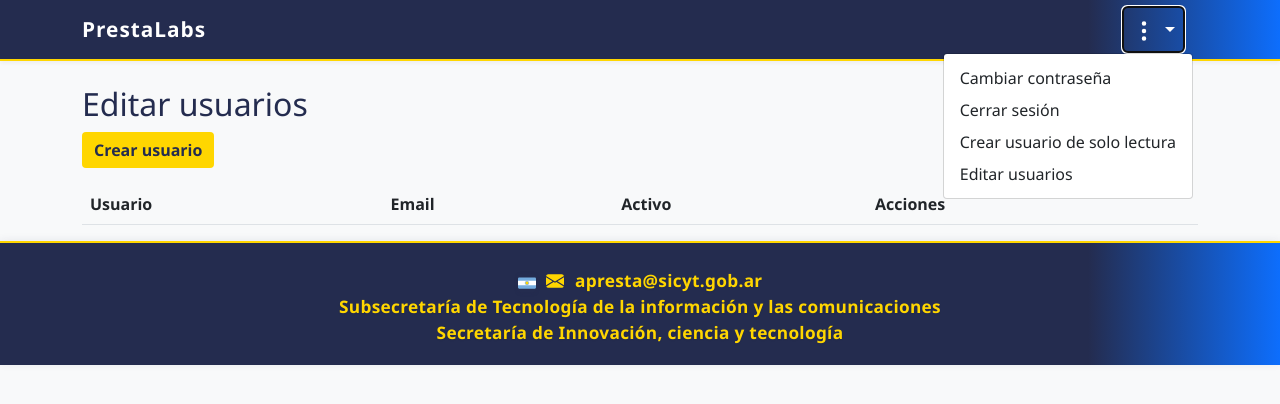
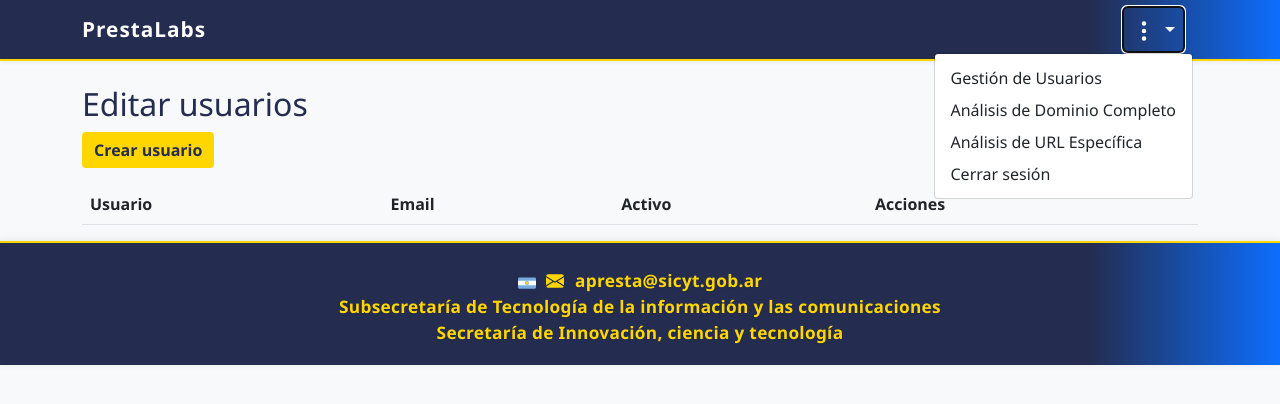
Before and after one commit to alepresta/prestaLabs, a Django app: page /usuarios/editar/ in a window 1280 px wide, after a click that opens the changed part. Shown: the top 404 px of the page. Run offline with Django 4.2, Linux system fonts and the light colour scheme; the visitor is signed in with stand-in values (Sample User, id 1); data comes from the database, SQL or seed files in the repository; lists and menus that the app fills with data are empty; parts of the project's set-up code (start-up, migrations or seed data) failed here and were passed over.

Commit message:
Menú institucional y acceso a cambiar contraseña en edición de usuario

```diff
--- a/templates/base.html
+++ b/templates/base.html
@@ -25,12 +25,10 @@
                                                                 </svg>
                             </a>
                             <ul class="dropdown-menu dropdown-menu-end" aria-labelledby="accionesDropdown">
-                                <li><a class="dropdown-item" href="/password_change/">Cambiar contraseña</a></li>
+                                <li><a class="dropdown-item" href="/usuarios/editar/">Gestión de Usuarios</a></li>
+                                <li><a class="dropdown-item" href="/analisis/dominio/">Análisis de Dominio Completo</a></li>
+                                <li><a class="dropdown-item" href="/analisis/url/">Análisis de URL Específica</a></li>
                                 <li><a class="dropdown-item" href="/logout/">Cerrar sesión</a></li>
-                                {% if user.is_superuser %}
-                                    <li><a class="dropdown-item" href="/usuarios/crear/">Crear usuario de solo lectura</a></li>
-                                    <li><a class="dropdown-item" href="/usuarios/editar/">Editar usuarios</a></li>
-                                {% endif %}
                             </ul>
                         </li>
                     {% else %}
--- a/templates/usuarios/editar_usuarios.html
+++ b/templates/usuarios/editar_usuarios.html
@@ -38,6 +38,7 @@
                 <input type="hidden" name="user_id" value="{{ usuario.id }}">
                 <button type="submit" class="btn btn-primary btn-sm">Guardar</button>
             </form>
+            <a href="/password_change/?user_id={{ usuario.id }}" class="btn btn-warning btn-sm ms-1">Cambiar contraseña</a>
             <form method="post" style="display:inline;">
                 {% csrf_token %}
                 <input type="hidden" name="eliminar_id" value="{{ usuario.id }}">
```
Lines whose indentation alone changed are shown as unchanged.
